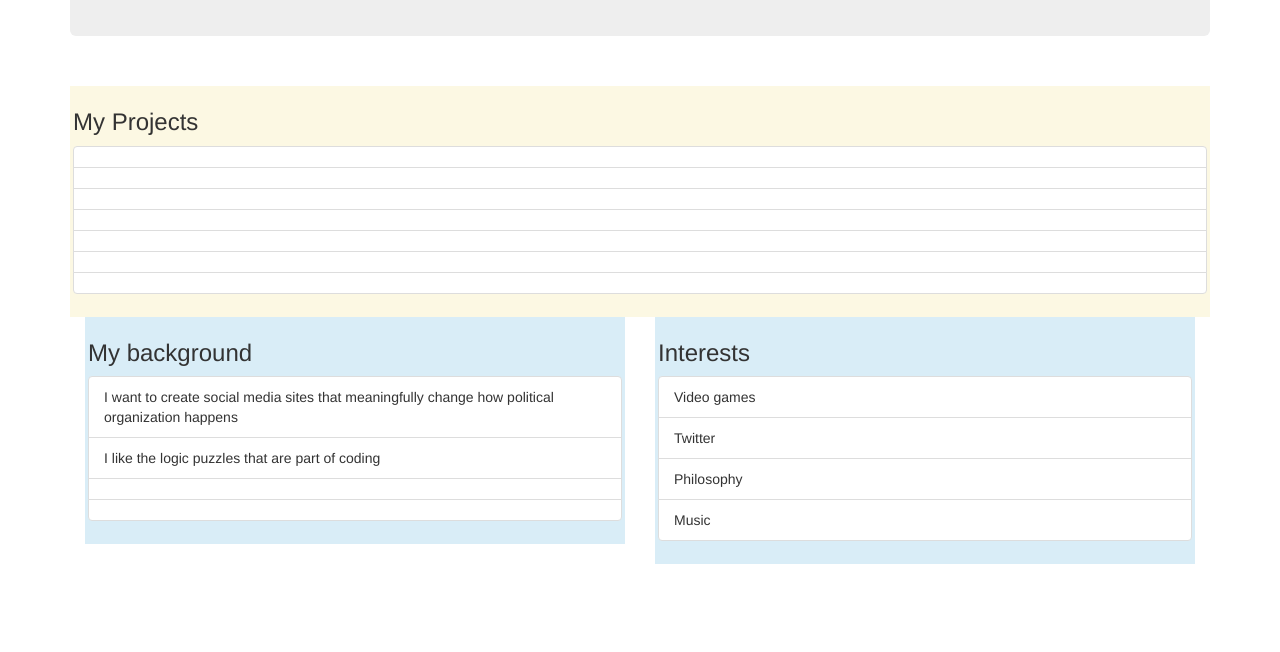
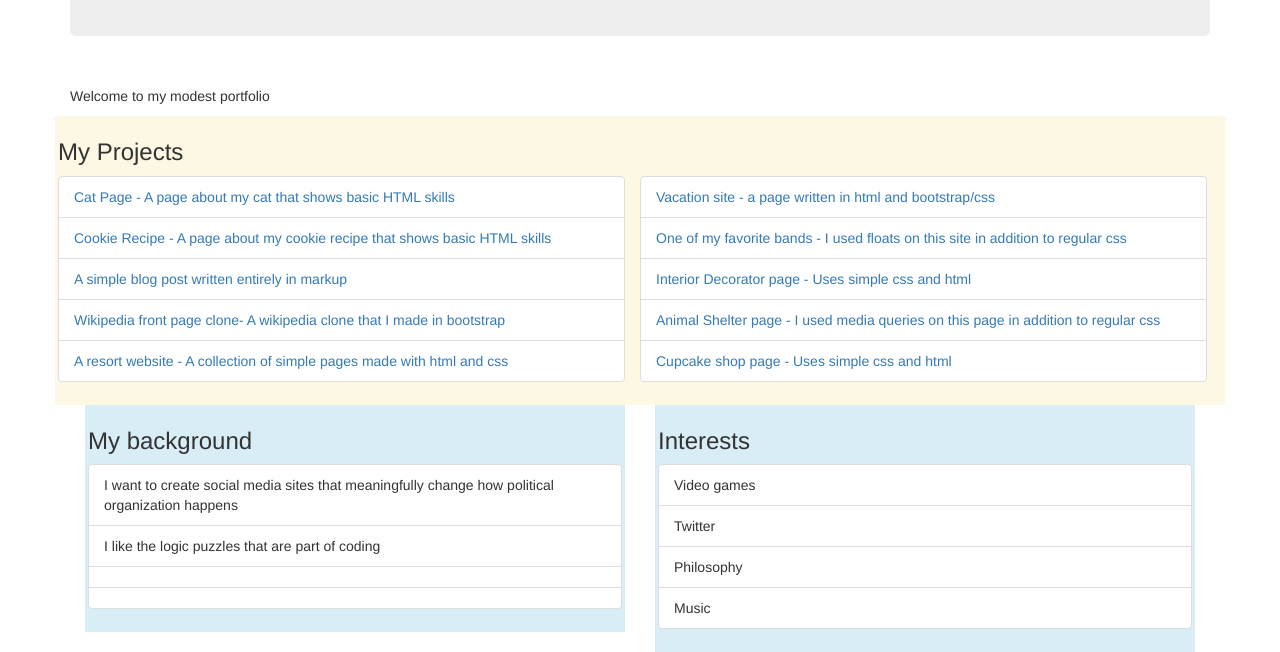
Before and after one commit to OkilyDokily/portfolio, a plain HTML site: page index.html in a window 1280 px wide. Shown: the part 159-811 px from the top of the page. Drawn offline with Linux system fonts and the light colour scheme.

Commit message:
separate project list into two lists to look better

```diff
--- a/index.html
+++ b/index.html
@@ -11,18 +11,24 @@
         <h1>Matthew's Epicodus Portfolio</h1>
       </div>
       <img src="" alt="">
+      <p>Welcome to my modest portfolio</p>
       <div class="row">
-        <div class="projects col-md-12 ">
-          <div class="padding bg-warning">
+        <div class="projects col-md-12">
+          <div class="padding bg-warning row">
             <h3>My Projects</h3>
-            <ul class="list-group">
-              <li class="list-group-item"><a href=""></a></li>
-              <li class="list-group-item"><a href=""></a></li>
-              <li class="list-group-item"><a href=""></a></li>
-              <li class="list-group-item"><a href=""></a></li>
-              <li class="list-group-item"><a href=""></a></li>
-              <li class="list-group-item"><a href=""></a></li>
-              <li class="list-group-item"><a href=""></a></li>
+            <ul class="list-group col-md-6">
+              <li class="list-group-item"><a href="https://github.com/OkilyDokily/cat-page">Cat Page - A page about my cat that shows basic HTML skills</a></li>
+              <li class="list-group-item"><a href="https://github.com/OkilyDokily/cookie-recipe">Cookie Recipe - A page about my cookie recipe that shows basic HTML skills</a></li>
+              <li class="list-group-item"><a href="https://github.com/OkilyDokily/blog-post/blob/master/blog-post.md">A simple blog post written entirely in markup</a></li>
+              <li class="list-group-item"><a href="https://github.com/OkilyDokily/wikipedia">Wikipedia front page clone- A wikipedia clone that I made in bootstrap</a></li>
+              <li class="list-group-item"><a href="https://github.com/OkilyDokily/resort">A resort website - A collection of simple pages made with html and css</a></li>
+            </ul>
+            <ul class="list-group col-md-6">
+              <li class="list-group-item"><a href="https://github.com/OkilyDokily/vacation-site">Vacation site - a page written in html and bootstrap/css</a></li>
+              <li class="list-group-item"><a href="https://github.com/OkilyDokily/favorite-band">One of my favorite bands - I used floats on this site in addition to regular css</a></li>
+              <li class="list-group-item"><a href="https://github.com/OkilyDokily/interior-decorator">Interior Decorator page - Uses simple css and html</a></li>
+              <li class="list-group-item"><a href="https://github.com/OkilyDokily/animal-shelter">Animal Shelter page - I used media queries on this page in addition to regular css</a></li>
+              <li class="list-group-item"><a href="https://github.com/OkilyDokily/cupcake-shop">Cupcake shop page - Uses simple css and html</a></li>
             </ul>
           </div>
         </div>
```
Also changed, not shown: img/nerd.jpg (added).
